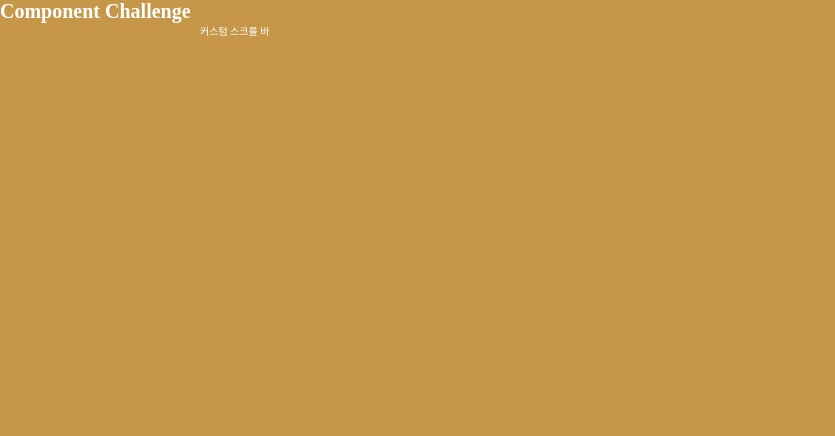
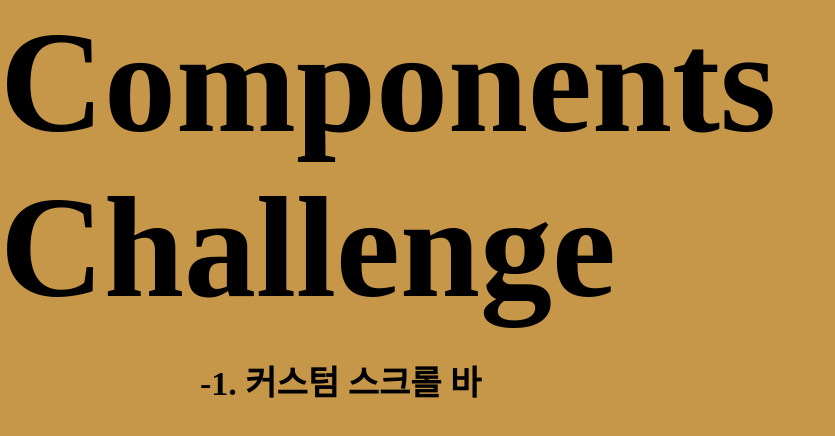
Before and after one commit to Leepilung/Components-Challenge, a plain HTML site: page index.html in a window 1280 px wide. Shown: the whole page, without its empty margins (0-835 px from the left). Drawn offline with Linux system fonts and the light colour scheme; files that its build step writes are made by us from their sources.

Commit message:
feat: a태그 Css 변경

```diff
--- a/Vanila_JavaScript/CustomScrollBar/index.css
+++ b/Vanila_JavaScript/CustomScrollBar/index.css
@@ -36,3 +36,11 @@
   width: 500px;
   font-size: 24px;
 }
+
+a {
+  margin: 10px 10px;
+  color: black;
+  font-weight: bold;
+  text-decoration: none;
+  font-size: 24px;
+}
--- a/index.html
+++ b/index.html
@@ -10,13 +10,15 @@
     <style>
       body {
         background-color: #c69749;
-        color: white;
+        color: black;
+        font-size: 72px;
       }
 
       a {
         text-decoration: none;
-        color: white;
+        color: black;
         margin: 100px 0 50px 200px;
+        font-size: 34px;
       }
 
       header {
@@ -25,9 +27,9 @@
     </style>
   </head>
   <body>
-    <h1 class="header">Component Challenge</h1>
+    <h1 class="header">Components Challenge</h1>
     <a href="./Vanila_JavaScript/CustomScrollBar/index.html">
-      커스텀 스크롤 바
+      -1. 커스텀 스크롤 바
     </a>
   </body>
 </html>
```
